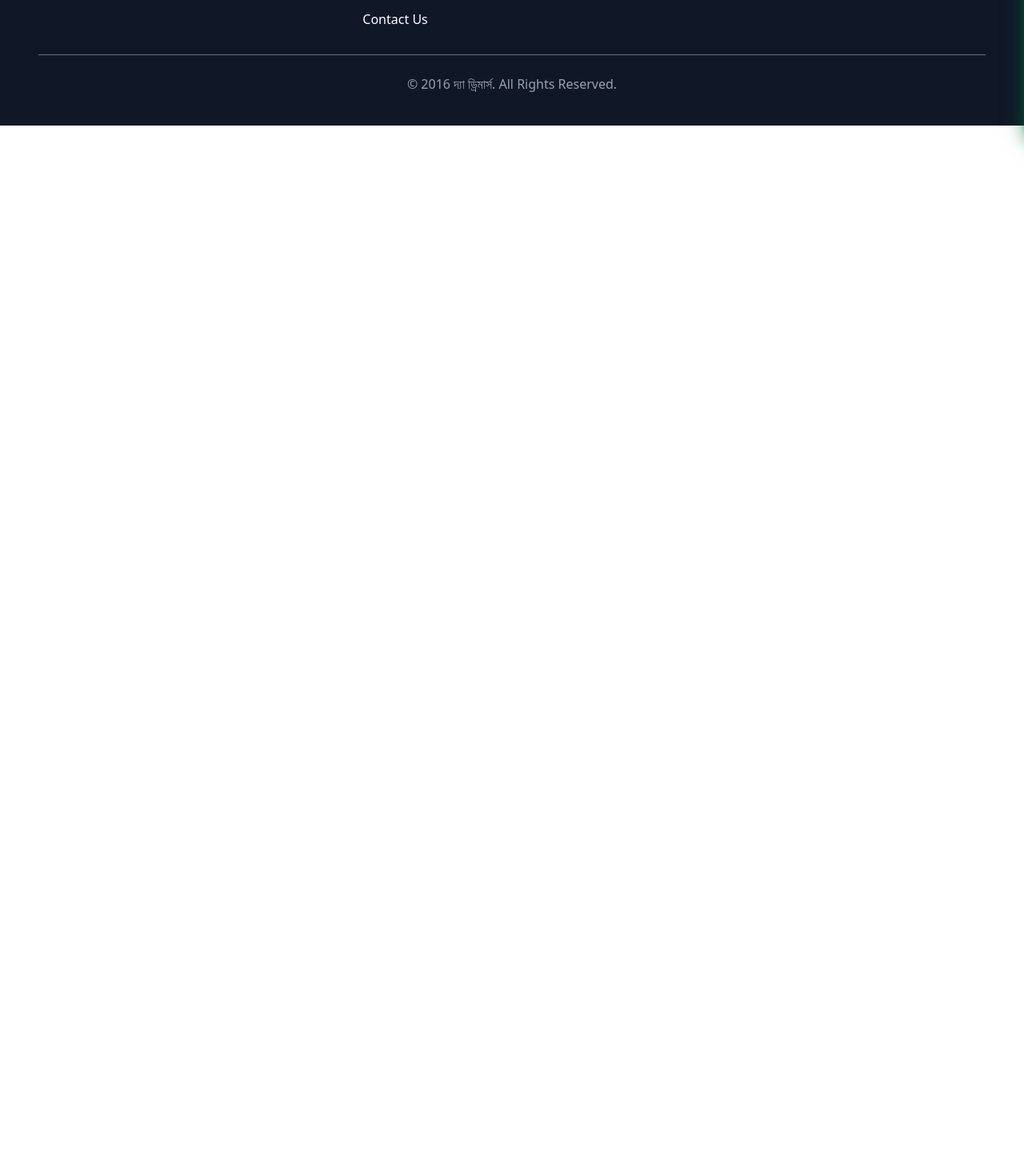
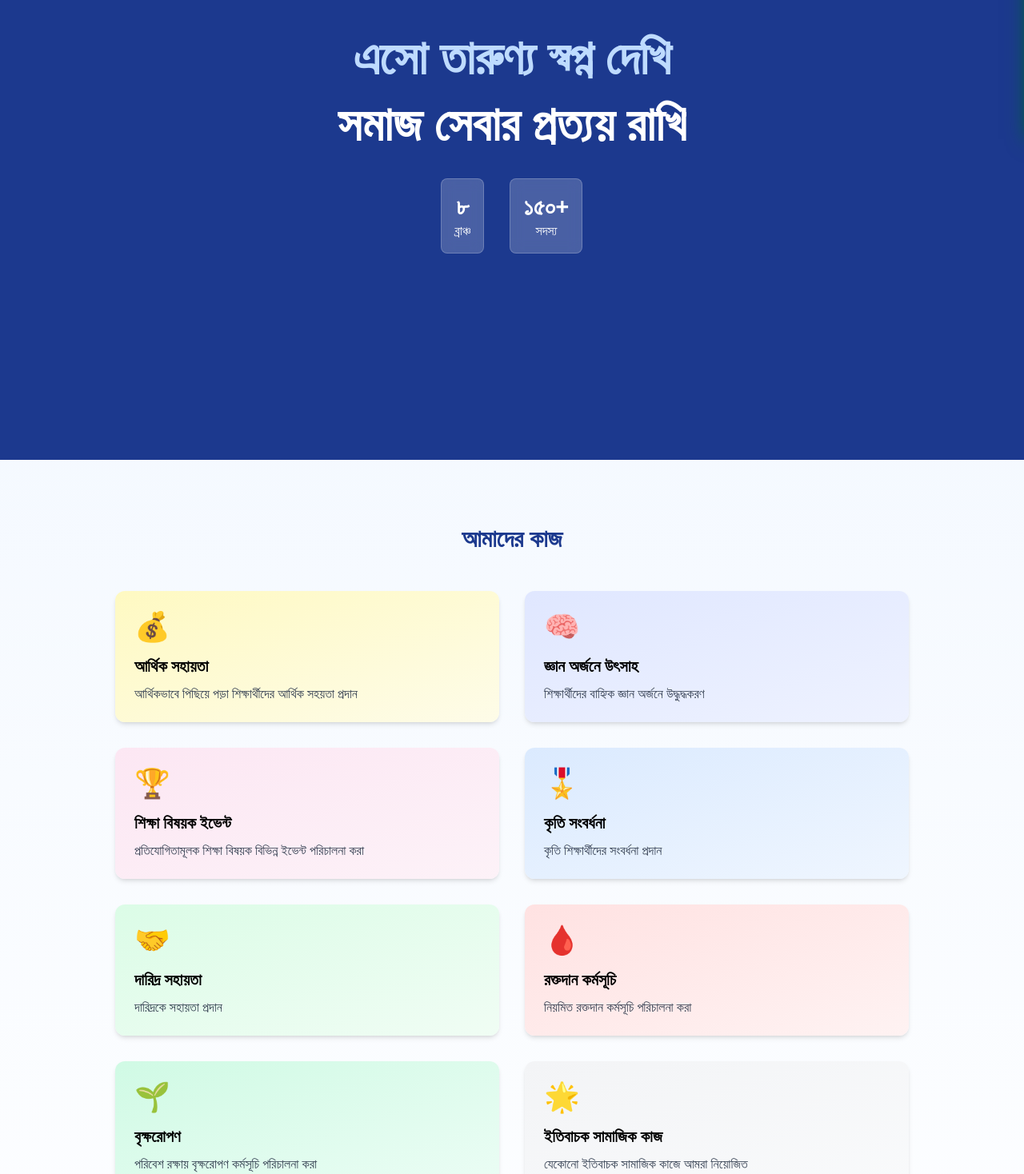
Before and after one commit to Alamgir2-2/The-Dreamers, a React (Vite) app: page /about/the-dreamers in a window 1280 px wide. Shown: the part 305-1773 px from the top of the page at 80% size. Before the commit the page ends 800 px from the top, so only its background shows below. Built offline with nearby package versions, Linux system fonts and the light colour scheme.

Commit message:
about page added

```diff
--- a/package.json
+++ b/package.json
@@ -11,6 +11,7 @@
   },
   "dependencies": {
     "@tailwindcss/vite": "^4.0.3",
+    "aos": "^2.3.4",
     "framer-motion": "^12.0.11",
     "lucide-react": "^0.474.0",
     "react": "^18.3.1",
@@ -18,6 +19,8 @@
     "react-icons": "^5.4.0",
     "react-medium-image-zoom": "^5.2.14",
     "react-router-dom": "^7.1.5",
+    "react-slick": "^0.30.3",
+    "slick-carousel": "^1.8.1",
     "tailwindcss": "^4.0.3"
   },
   "devDependencies": {
--- a/src/App.jsx
+++ b/src/App.jsx
@@ -9,6 +9,7 @@ import BloodBank from './Components/BloodBank/BloodBank'
 import Events from './Components/Events/Events'
 import Contact from './Components/Contact/Contact'
 import Advisory from './Components/AboutUs/Advisory'
+import AboutDreamers from './Components/AboutUs/AboutDreamers'
 // import AboutUs from './Components/AboutUs/AboutUs'
 
 function App() {
@@ -27,6 +28,7 @@ function App() {
 
         {/* About Us */}
         <Route path="/about/advisory" element={<Advisory></Advisory>} />
+        <Route path="/about/the-dreamers" element={<AboutDreamers></AboutDreamers>} />
 
       </Routes>
       <Footer></Footer>
--- /dev/null
+++ b/src/Components/AboutUs/AboutDreamers.jsx
@@ -0,0 +1,184 @@
+import React from 'react';
+import { motion } from 'framer-motion';
+
+const AboutDreamers = () => {
+  const fadeIn = {
+    hidden: { opacity: 0, y: 20 },
+    visible: { opacity: 1, y: 0 }
+  };
+
+  const titleVariants = {
+    hidden: { opacity: 0, y: 30 },
+    visible: {
+      opacity: 1,
+      y: 0,
+      transition: { duration: 0.8, ease: "easeOut" }
+    }
+  };
+
+  return (
+    <div className="min-h-screen bg-gradient-to-b from-blue-50 to-white">
+      {/* ===== Hero Section ===== */}
+      <section className="relative h-screen flex items-center justify-center bg-blue-900 text-white overflow-hidden">
+        <div className="text-center z-20 px-4 max-w-4xl">
+          <div className="overflow-hidden mb-2">
+            <motion.h1
+              initial="hidden"
+              animate="visible"
+              variants={titleVariants}
+              transition={{ delay: 0.3 }}
+              className="text-4xl md:text-5xl lg:text-6xl font-bold leading-tight"
+            >
+              <span className="block text-blue-200">এসো তারুণ্য স্বপ্ন দেখি</span>
+            </motion.h1>
+          </div>
+
+          <div className="overflow-hidden">
+            <motion.h1
+              initial="hidden"
+              animate="visible"
+              variants={titleVariants}
+              transition={{ delay: 0.6 }}
+              className="text-4xl md:text-5xl lg:text-6xl font-bold leading-tight mb-8"
+            >
+              <span className="block text-white">সমাজ সেবার প্রত্যয় রাখি</span>
+            </motion.h1>
+          </div>
+
+
+
+          <motion.div
+            initial="hidden"
+            animate="visible"
+            variants={fadeIn}
+            transition={{ delay: 1.2 }}
+            className="flex justify-center gap-6 md:gap-8"
+          >
+            <motion.div
+              whileHover={{ scale: 1.05 }}
+              whileTap={{ scale: 0.95 }}
+              className="bg-white/20 p-4 rounded-lg backdrop-blur-sm border border-white/20"
+            >
+              <div className="text-3xl font-bold">৮</div>
+              <p className="text-sm md:text-base">ব্রাঞ্চ</p>
+            </motion.div>
+            <motion.div
+              whileHover={{ scale: 1.05 }}
+              whileTap={{ scale: 0.95 }}
+              className="bg-white/20 p-4 rounded-lg backdrop-blur-sm border border-white/20"
+            >
+              <div className="text-3xl font-bold">১৫০+</div>
+              <p className="text-sm md:text-base">সদস্য</p>
+            </motion.div>
+          </motion.div>
+        </div>
+      </section>
+
+      {/* ===== Mission Section ===== */}
+      <section className="py-20 px-4 max-w-5xl mx-auto">
+        <motion.h2
+          initial="hidden"
+          whileInView="visible"
+          variants={fadeIn}
+          viewport={{ once: true, margin: "-100px" }}
+          className="text-3xl font-bold text-center mb-12 text-blue-900"
+        >
+          আমাদের কাজ
+        </motion.h2>
+
+        <div className="grid md:grid-cols-2 gap-8">
+          {[
+            {
+              title: "আর্থিক সহায়তা",
+              description: "আর্থিকভাবে পিছিয়ে পড়া শিক্ষার্থীদের আর্থিক সহয়তা প্রদান",
+              icon: "💰",
+              color: "from-yellow-100 to-yellow-50"
+            },
+            {
+              title: "জ্ঞান অর্জনে উৎসাহ",
+              description: "শিক্ষার্থীদের বাহ্যিক জ্ঞান অর্জনে উদ্ধুদ্ধকরণ",
+              icon: "🧠",
+              color: "from-indigo-100 to-indigo-50"
+            },
+            {
+              title: "শিক্ষা বিষয়ক ইভেন্ট",
+              description: "প্রতিযোগিতামূলক শিক্ষা বিষয়ক বিভিন্ন ইভেন্ট পরিচালনা করা",
+              icon: "🏆",
+              color: "from-pink-100 to-pink-50"
+            },
+            {
+              title: "কৃতি সংবর্ধনা",
+              description: "কৃতি শিক্ষার্থীদের সংবর্ধনা প্রদান",
+              icon: "🎖️",
+              color: "from-blue-100 to-blue-50"
+            },
+            {
+              title: "দারিদ্র সহায়তা",
+              description: "দারিদ্রকে সহায়তা প্রদান",
+              icon: "🤝",
+              color: "from-green-100 to-green-50"
+            },
+            {
+              title: "রক্তদান কর্মসূচি",
+              description: "নিয়মিত রক্তদান কর্মসূচি পরিচালনা করা",
+              icon: "🩸",
+              color: "from-red-100 to-red-50"
+            },
+            {
+              title: "বৃক্ষরোপণ",
+              description: "পরিবেশ রক্ষায় বৃক্ষরোপণ কর্মসূচি পরিচালনা করা",
+              icon: "🌱",
+              color: "from-emerald-100 to-emerald-50"
+            },
+            {
+              title: "ইতিবাচক সামাজিক কাজ",
+              description: "যেকোনো ইতিবাচক সামাজিক কাজে আমরা নিয়োজিত",
+              icon: "🌟",
+              color: "from-gray-100 to-gray-50"
+            }
+          ].map((item, index) => (
+            <motion.div
+              key={item.title}
+              initial="hidden"
+              whileInView="visible"
+              variants={fadeIn}
+              viewport={{ once: true }}
+              transition={{ delay: index * 0.1 }}
+              whileHover={{ scale: 1.02 }}
+              className={`bg-gradient-to-br ${item.color} p-6 rounded-xl shadow-md`}
+            >
+              <div className="text-4xl mb-4">{item.icon}</div>
+              <h3 className="text-xl font-bold mb-2">{item.title}</h3>
+              <p className="text-gray-700">{item.description}</p>
+            </motion.div>
+          ))}
+        </div>
+      </section>
+
+      {/* ===== CTA Section ===== */}
+      <section className="py-20 bg-gradient-to-b from-blue-800 to-blue-900 text-white text-center">
+        <motion.div
+          initial="hidden"
+          whileInView="visible"
+          variants={fadeIn}
+          viewport={{ once: true }}
+          className="max-w-2xl mx-auto px-4"
+        >
+          <h2 className="text-3xl font-bold mb-6">আপনিও অংশ হোন</h2>
+          <p className="text-xl mb-8">
+            আমাদের সাথে যুক্ত হয়ে সমাজ পরিবর্তনের এই যাত্রায় শরিক হোন
+          </p>
+          <motion.button
+            whileHover={{ scale: 1.05 }}
+            whileTap={{ scale: 0.95 }}
+            className="px-8 py-3 bg-white text-blue-900 rounded-full font-bold shadow-lg hover:shadow-xl transition"
+          >
+            যোগ দিন
+          </motion.button>
+        </motion.div>
+      </section>
+    </div>
+  );
+};
+
+export default AboutDreamers;
--- a/src/Components/AboutUs/AboutUs.jsx
+++ b/src/Components/AboutUs/AboutUs.jsx
@@ -1,21 +1,21 @@
-import React from 'react';
-import "../Events/Events.css"
+// import React from 'react';
+// import "../Events/Events.css"
 
-const AboutUs = () => {
-    return (
-        <div
-            className="text-center ml-60 p-18 text-5xl font-bold"
-            style={{
-                display: "inline-block",
-                overflow: "hidden",
-                whiteSpace: "nowrap",
-                animation: "typing 2s steps(30, end) infinite alternate",
+// const AboutUs = () => {
+//     return (
+//         <div
+//             className="text-center ml-60 p-18 text-5xl font-bold"
+//             style={{
+//                 display: "inline-block",
+//                 overflow: "hidden",
+//                 whiteSpace: "nowrap",
+//                 animation: "typing 2s steps(30, end) infinite alternate",
 
-            }}
-        >
-            <h1>We Are Working.....</h1>
-        </div>
-    );
-};
+//             }}
+//         >
+//             <h1>We Are Working.....</h1>
+//         </div>
+//     );
+// };
 
-export default AboutUs;
+// export default AboutUs;
```
Also changed, not shown: 1 other file (tests, documents, lock files or other folders).
